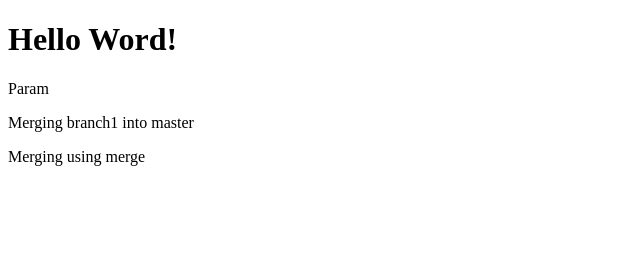
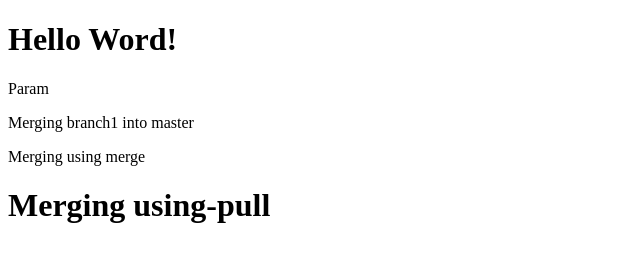
Before and after one commit to Muhammad-Faraz-Ali/git-practise, a plain HTML site: page index.html in a window 1280 px wide. Shown: the whole page, without its empty margins (0-640 px from the left). Drawn offline with Linux system fonts and the light colour scheme.

Commit message:
Merging using-git pull

```diff
--- a/index.html
+++ b/index.html
@@ -10,5 +10,6 @@
     <p>Param</p>
     <p>Merging branch1 into master</p>
     <p>Merging using merge</p>
+    <h1>Merging using-pull</h1>
 </body>
 </html>
```
